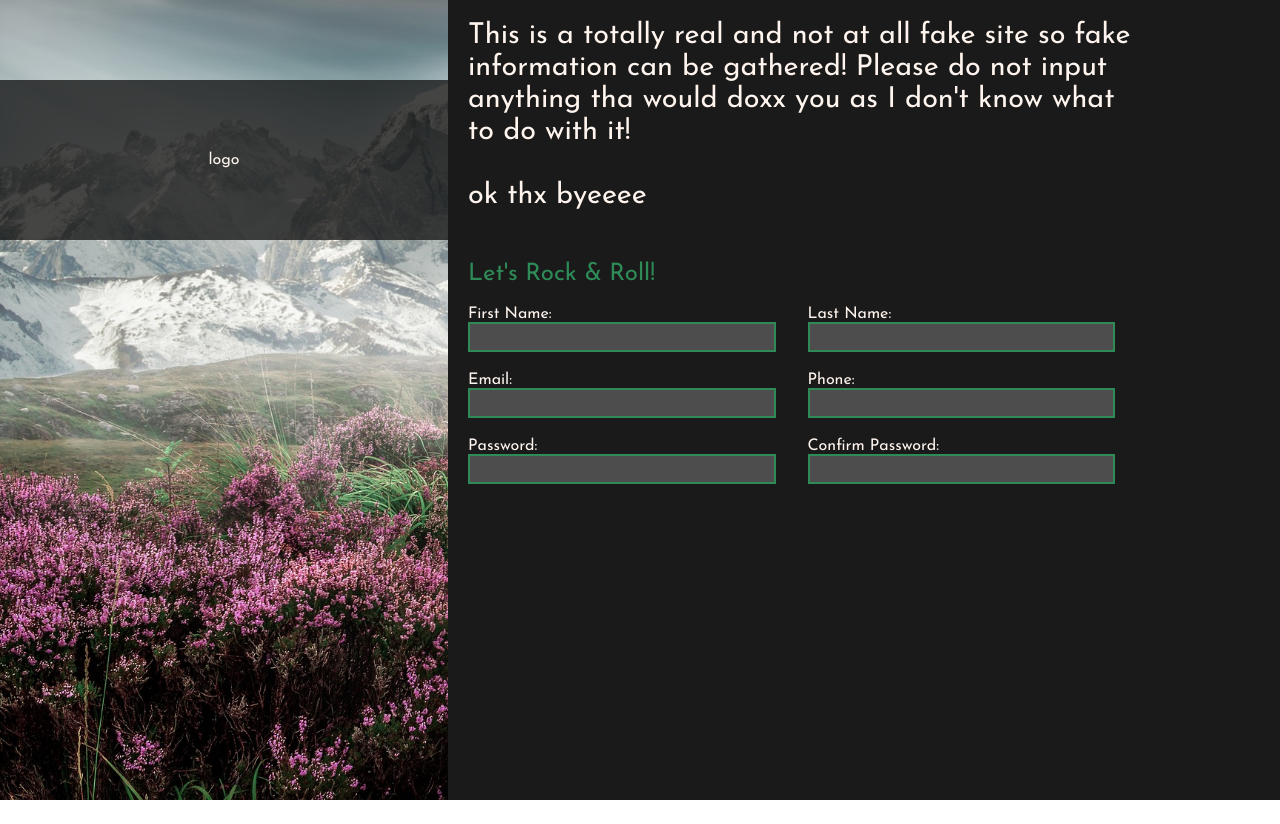
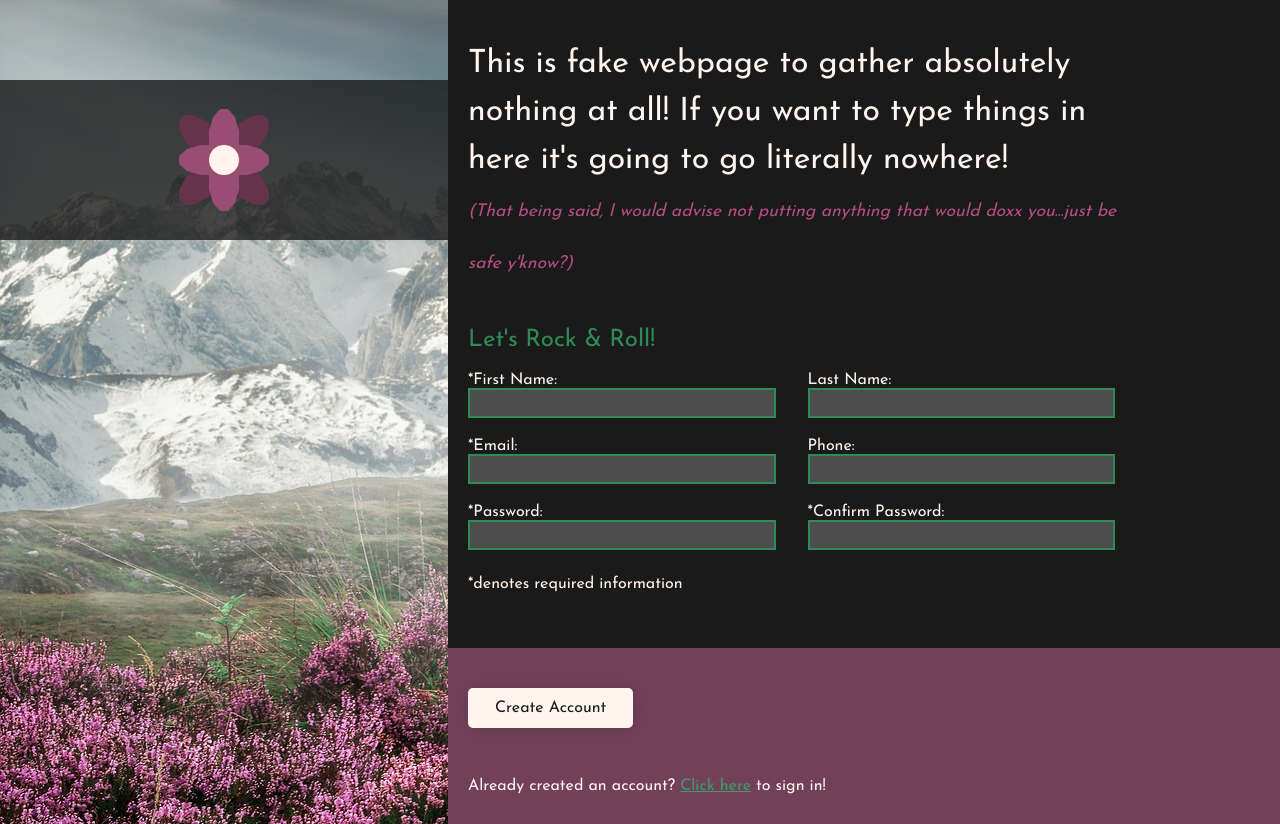
Before and after one commit to bryce-wiseman/odin-form, a plain HTML site: page index.html in a window 1280 px wide. Before the commit the page ends 800 px from the top, so only its background shows below. Drawn offline with Linux system fonts and the light colour scheme.

Commit message:
completed HTML and CSS changes

```diff
--- a/index.html
+++ b/index.html
@@ -10,38 +10,44 @@
 </head>
 <body>
     <div class="image">
-        <div class="bg"><p>logo</p></div>
+        <div class="bg"><img src="images/logo.png" alt="logo" width="180" height="180"></div>
     </div>
-    <div class="form">
-        <div id="pitch">This is a totally real and not at all fake site so fake information can be gathered! Please do not input anything tha would doxx you as I don't know what to do with it! <br> <br>ok thx byeeee</div>
+    <div class="main">
+        <div id="pitch">This is fake webpage to gather absolutely nothing at all! If you want to type things in here it's going to go literally nowhere! <br><i>(That being said, I would advise not putting anything that would doxx you...just be safe y'know?)</i></div>
 
         <div id="fields-header">Let's Rock & Roll!</div>
 
-        <div class="fieldsets">
+        <form class="fieldsets" method="post">
             <div class="field">
-            <label for="first-name">First Name:</label>
-            <input type="text" name="first-name">
+            <label for="first-name">*First Name:</label>
+            <input type="text" name="first-name" required>
             </div>
             <div class="field">
             <label for="last-name">Last Name:</label>
             <input type="text" name="last-name">
             </div>
             <div class="field">
-            <label for="email">Email:</label>
-            <input type="email" name="email">
+            <label for="email">*Email:</label>
+            <input type="email" name="email" required>
             </div>
             <div class="field">
             <label for="phone-number">Phone:</label>
             <input type="text" name="phone-number">
             </div>
             <div class="field">
-            <label for="password">Password:</label>
-            <input type="password" name="password">
+            <label for="password">*Password:</label>
+            <input type="password" name="password" required>
             </div>
             <div class="field">
-            <label for="confirm-password">Confirm Password:</label>
-            <input type="password" name="confirm-password">
+            <label for="confirm-password">*Confirm Password:</label>
+            <input type="password" name="confirm-password" required>
             </div>
+            <p id="note">*denotes required information</p>
+        </form>
+
+        <div class="account">
+            <button type="submit" id="create">Create Account</button>
+            <p id="sign-in">Already created an account? <a href="https://github.com/bryce-wiseman/odin-form">Click here</a> to sign in!</p>
         </div>
     </div>
 </body>
--- a/style.css
+++ b/style.css
@@ -1,13 +1,14 @@
 
 body {
     background-image: url("images/mtn.jpg");
-    background-size: cover;
+    background-size: auto;
     background-repeat: no-repeat;
     margin: 0;
     padding: 0;
     font-family: "Josefin Sans", monospace;
     color: seashell;
     display: flex;
+
 }
 
 .image {
@@ -23,26 +24,33 @@ body {
     align-items: center;
     justify-content: center;
 }
-.form {
+.main {
     background-color: hsl(0, 0%, 10%);
     width: 65%;
     height: 100%;
     min-height: 100vh;
     display: flex;
     flex-direction: column;
+    justify-content: space-between;
 }
 
 #pitch {
-    line-height: 2rem;
+    line-height: calc(2.5rem + 1vh);
     width: 80%;
-    font-size: 1.8rem;
-    margin: 20px;
+    font-size: calc(1.2rem + 1vw);
+    font-weight: 400;
+    margin: 40px 20px 20px;
+}
+
+i {
+    font-size: 1.1rem;
+    color: hsl(330, 40%, 50%);
 }
 
 #fields-header {
     font-size: 1.5rem;
     color: seagreen;
-    margin: 30px 0 10px 20px;
+    margin: 20px 0 10px 20px;
 }
 
 .fieldsets {
@@ -68,3 +76,51 @@ input {
     width: 30%;
     display: block;
 }
+
+input:focus {
+    outline: none;
+    outline-style: solid;
+    outline-width: 3px;
+    outline-offset: -2px;
+    outline-color: hsl(330, 40%, 50%);
+    background-color: hsl(0, 0%, 20%);
+}
+
+#note {
+    margin-left: 20px;
+}
+
+.account {
+    background-color: hsla(330, 50%, 60%, 50%);
+    width: 100%;
+    height: 20%;
+    margin-top: 40px;
+}
+
+#create {
+    font-family: "Josefin Sans", sans-serif;
+    font-size: 1rem;
+    color: hsl(0, 0%, 10%);
+    margin: 40px 20px;
+    padding: 10px 25px;
+    background-color: seashell;
+    border-radius: 5px;
+    border: solid seashell 2px;
+    box-shadow: 1px 1px 20px hsla(0, 0%, 10%, 20%);
+}
+
+#create:active {
+    background-color: hsl(330, 40%, 20%);
+    border: solid seashell 2px;
+    box-sizing: border-box;
+    color: seashell;
+}
+
+#sign-in {
+    margin: 10px 20px 30px;
+    color: seashell;
+}
+
+a {
+    color: rgb(60, 155, 105);
+}
```
Also changed, not shown: images/logo.png (added).
